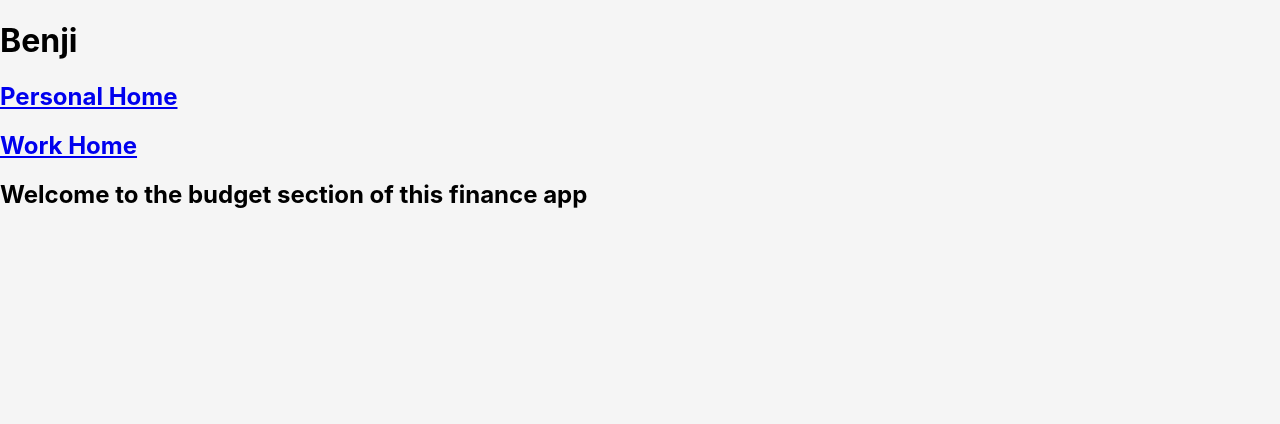
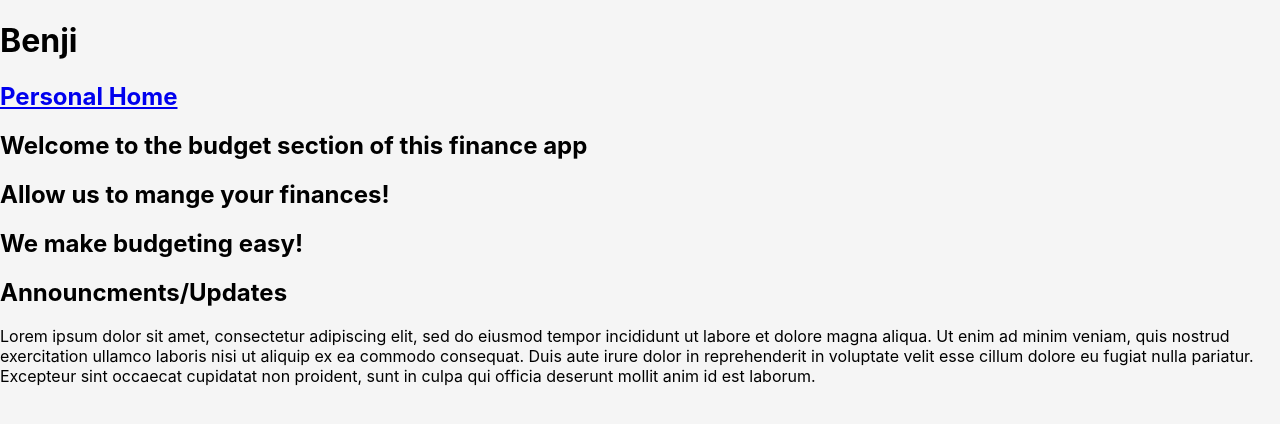
Before and after one commit to victorsandru/Benji, a React (Create React App) app in the folder benji/: page /budgets in a window 1280 px wide. Shown: the top 424 px of the page. Built offline with nearby package versions, Linux system fonts and the light colour scheme.

Commit message:
Merge branch 'main' of https://github.com/victorsandru/Benji

```diff
--- a/benji/src/pages/Budgets.js
+++ b/benji/src/pages/Budgets.js
@@ -8,10 +8,18 @@ function Budgets() {
         <h2 div="home1">
           <a href="benji/src/pages/Budgets">Personal Home</a>
         </h2>
-        <h2 div="home2">
-          <a href="benji/src/pages/Budgets">Work Home</a>
-        </h2>
         <h2>Welcome to the budget section of this finance app</h2>
+        <h2>Allow us to mange your finances!</h2>
+        <h2>We make budgeting easy!</h2>
+        <h2>Announcments/Updates</h2>
+        <h2></h2>
+        <p>Lorem ipsum dolor sit amet, consectetur adipiscing elit, sed do eiusmod
+          tempor incididunt ut labore et dolore magna aliqua. Ut enim ad minim veniam,
+          quis nostrud exercitation ullamco laboris nisi ut aliquip ex ea commodo consequat.
+          Duis aute irure dolor in reprehenderit in voluptate velit esse cillum dolore eu
+          fugiat nulla pariatur. Excepteur sint occaecat cupidatat non proident, sunt in
+          culpa qui officia deserunt mollit anim id est laborum.
+        </p>
       </header>
     </div>
   );
```
